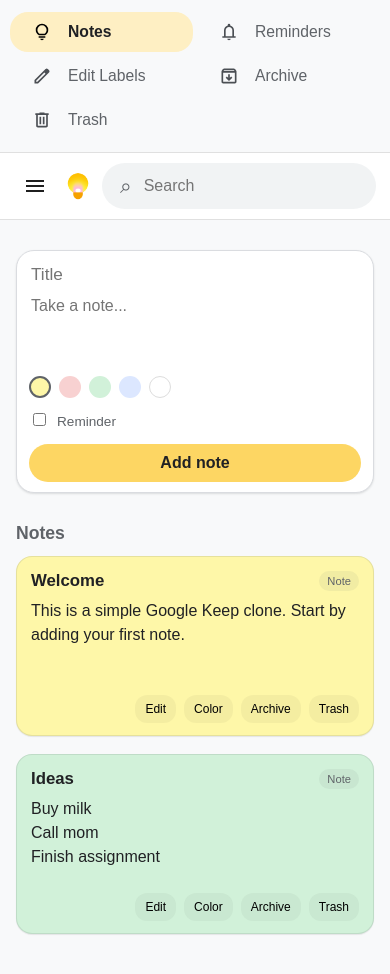
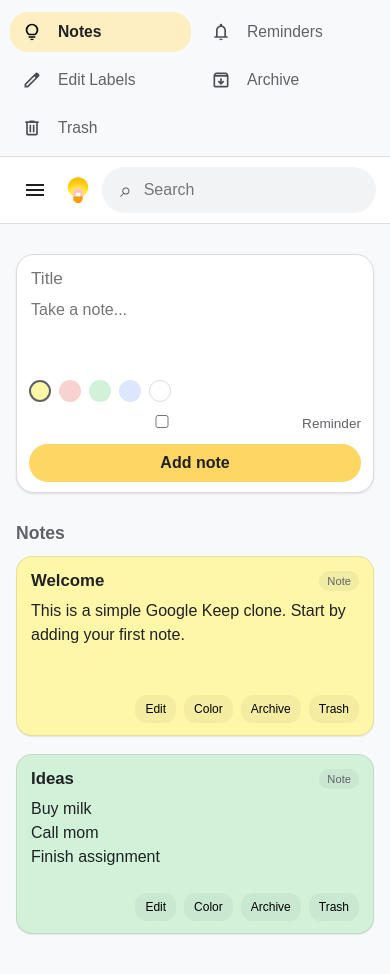
Before and after one commit to TefoKomane/google-keep-clone-js, a plain HTML site: page index.html in a window 390 px wide. Drawn offline with Linux system fonts and the light colour scheme.

Commit message:
Improve mobile behavior

```diff
--- a/style.css
+++ b/style.css
@@ -491,18 +491,20 @@
     width: 100%;
     border-right: none;
     border-bottom: 1px solid #e0e0e0;
-    padding: 12px 10px;
+    padding: 12px 10px 8px;
   }
 
   .sidebar-nav {
     flex-direction: row;
     flex-wrap: wrap;
+    gap: 8px;
   }
 
   .nav-item {
     border-radius: 18px;
     width: auto;
-    flex: 1 1 140px;
+    flex: 1 1 120px;
+    padding: 10px 12px;
   }
 }
 
@@ -532,9 +534,23 @@
   .composer-bottom {
     flex-direction: column;
     align-items: flex-start;
+    gap: 10px;
+  }
+
+  .reminder-toggle {
+    width: 100%;
   }
 
   .add-note-btn {
     width: 100%;
   }
+
+  .labels-header {
+    flex-direction: column;
+    align-items: stretch;
+  }
+
+  .label-form {
+    max-width: none;
+  }
 }
```
